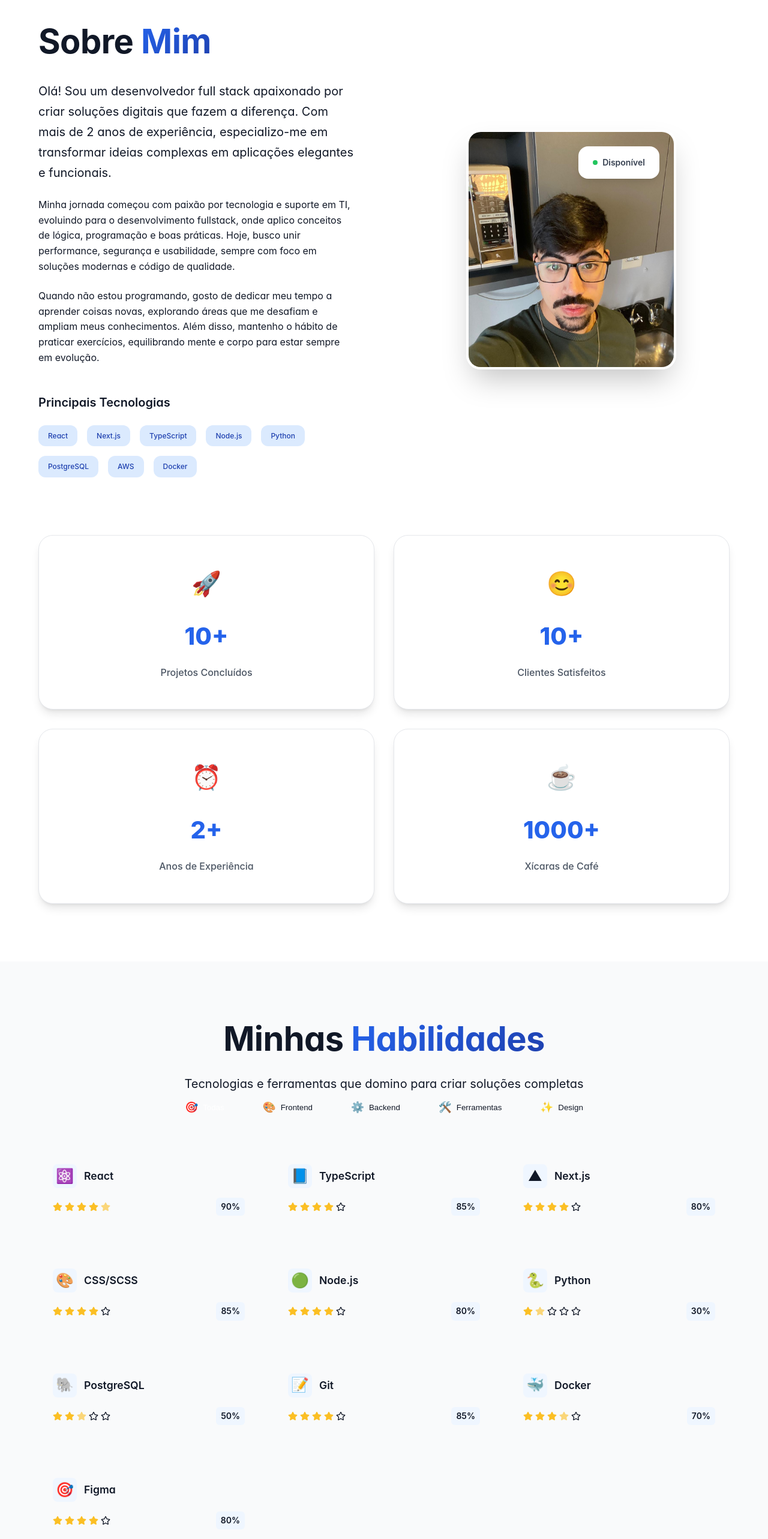
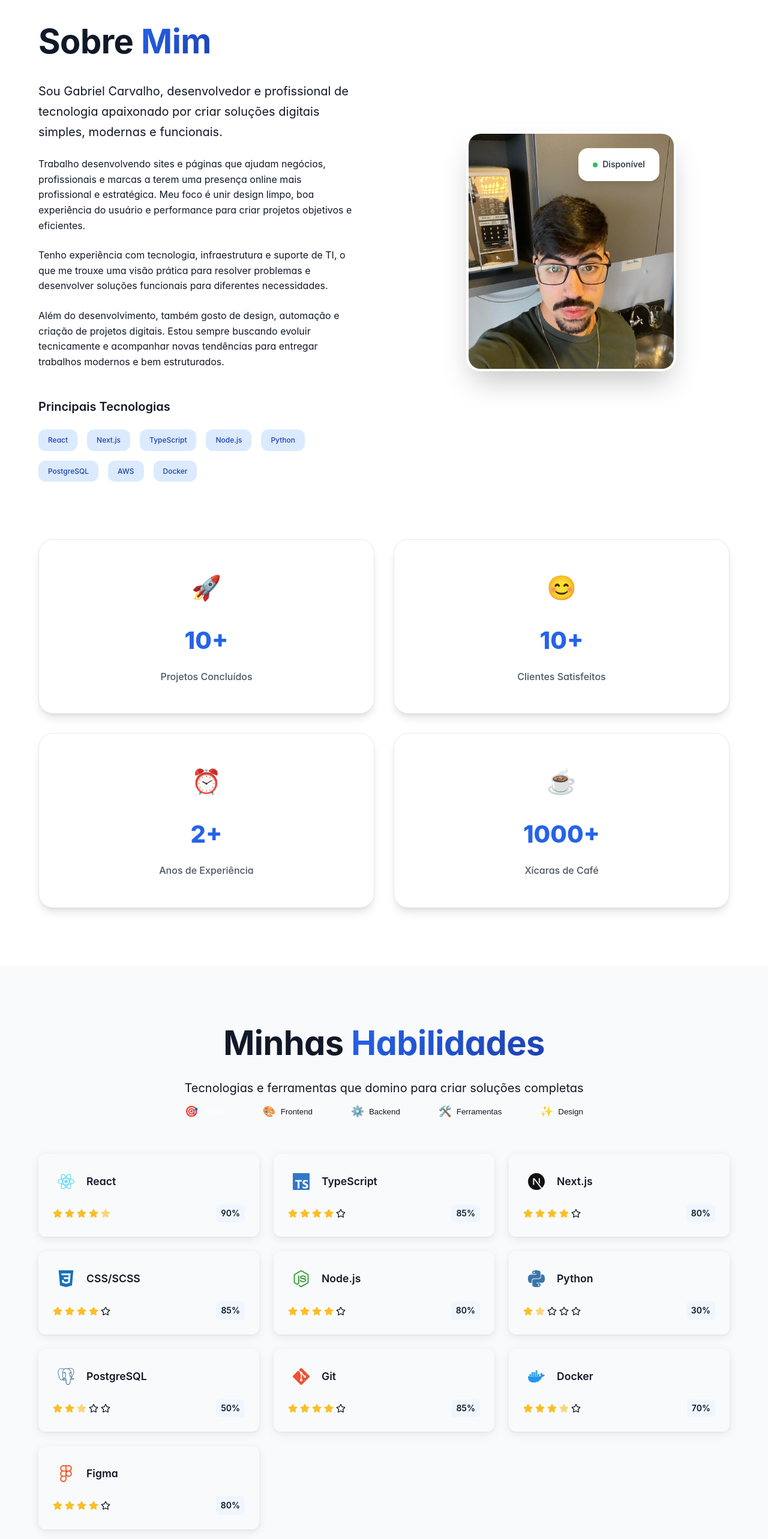
Before and after one commit to GabriCarvalho/meu-portifolio, a Next.js app: page / in a window 1280 px wide. Shown: the part 860-3426 px from the top of the page at 60% size. Built offline with nearby package versions, Linux system fonts and the light colour scheme.

Commit message:
adicao de projeto

```diff
--- a/src/components/About.tsx
+++ b/src/components/About.tsx
@@ -45,26 +45,30 @@ const About = () => {
 
             <div className={styles.textContent}>
               <p className="body-lg text-secondary mb-md">
-                Olá! Sou um desenvolvedor full stack apaixonado por criar
-                soluções digitais que fazem a diferença. Com mais de 2 anos de
-                experiência, especializo-me em transformar ideias complexas em
-                aplicações elegantes e funcionais.
+                Sou Gabriel Carvalho, desenvolvedor e profissional de tecnologia
+                apaixonado por criar soluções digitais simples, modernas e
+                funcionais.
               </p>
 
               <p className="body-md text-secondary mb-md">
-                Minha jornada começou com paixão por tecnologia e suporte em TI,
-                evoluindo para o desenvolvimento fullstack, onde aplico
-                conceitos de lógica, programação e boas práticas. Hoje, busco
-                unir performance, segurança e usabilidade, sempre com foco em
-                soluções modernas e código de qualidade.
+                Trabalho desenvolvendo sites e páginas que ajudam negócios,
+                profissionais e marcas a terem uma presença online mais
+                profissional e estratégica. Meu foco é unir design limpo, boa
+                experiência do usuário e performance para criar projetos
+                objetivos e eficientes.
+              </p>
+
+              <p className="body-md text-secondary mb-md">
+                Tenho experiência com tecnologia, infraestrutura e suporte de
+                TI, o que me trouxe uma visão prática para resolver problemas e
+                desenvolver soluções funcionais para diferentes necessidades.
               </p>
 
               <p className="body-md text-secondary mb-lg">
-                Quando não estou programando, gosto de dedicar meu tempo a
-                aprender coisas novas, explorando áreas que me desafiam e
-                ampliam meus conhecimentos. Além disso, mantenho o hábito de
-                praticar exercícios, equilibrando mente e corpo para estar
-                sempre em evolução.
+                Além do desenvolvimento, também gosto de design, automação e
+                criação de projetos digitais. Estou sempre buscando evoluir
+                tecnicamente e acompanhar novas tendências para entregar
+                trabalhos modernos e bem estruturados.
               </p>
             </div>
 
--- a/src/components/Projects.tsx
+++ b/src/components/Projects.tsx
@@ -61,14 +61,28 @@ const Projects = () => {
                   }}
                 />
                 <div className={styles.projectOverlay}>
+                  {project.liveUrl && (
+                    <a
+                      href={project.liveUrl}
+                      target="_blank"
+                      rel="noopener noreferrer"
+                      className={styles.projectBtn}
+                    >
+                      <FaExternalLinkAlt size={18} />
+                      Ver Site
+                    </a>
+                  )}
+                  {project.githubUrl && (
                     <a
                       href={project.githubUrl}
+                      target="_blank"
                       rel="noopener noreferrer"
                       className={styles.projectBtn}
                     >
                       <FaGithub size={20} />
                       Ver Código
                     </a>
+                  )}
                 </div>
               </div>
 
@@ -87,14 +101,28 @@ const Projects = () => {
                 </div>
 
                 <div className={styles.projectActions}>
+                  {project.githubUrl && (
                     <a
                       href={project.githubUrl}
+                      target="_blank"
                       rel="noopener noreferrer"
                       className={styles.githubLink}
                     >
                       <FaGithub size={18} />
                       Repositório
                     </a>
+                  )}
+                  {project.liveUrl && (
+                    <a
+                      href={project.liveUrl}
+                      target="_blank"
+                      rel="noopener noreferrer"
+                      className={styles.githubLink}
+                    >
+                      <FaExternalLinkAlt size={16} />
+                      Ver Site
+                    </a>
+                  )}
                 </div>
               </div>
             </div>
--- a/src/components/Skills.module.css
+++ b/src/components/Skills.module.css
@@ -56,7 +56,7 @@
 /* Grid de skills */
 .skillsGrid {
   display: grid;
-  grid-template-columns: repeat(auto-fit, minmax(280px, 1fr));
+  grid-template-columns: repeat(3, 1fr);
   gap: 1.5rem;
   opacity: 0;
   transform: translateY(30px);
@@ -73,6 +73,7 @@
   padding: 1.5rem;
   border-radius: var(--radius-lg);
   border: 1px solid var(--border);
+  box-shadow: 0 4px 16px rgba(0, 0, 0, 0.08), 0 1px 4px rgba(0, 0, 0, 0.06);
   transition: all var(--transition-normal);
   opacity: 0;
   transform: translateY(20px);
@@ -94,13 +95,14 @@
 
 .skillIcon {
   font-size: 1.5rem;
-  width: 2.5rem;
-  height: 2.5rem;
+  width: 2.75rem;
+  height: 2.75rem;
   display: flex;
   align-items: center;
   justify-content: center;
-  background: var(--primary-50);
+  background: transparent;
   border-radius: var(--radius-md);
+  flex-shrink: 0;
 }
 
 .skillName {
@@ -115,7 +117,7 @@
   display: flex;
   align-items: center;
   justify-content: space-between;
-  margin-bottom: 0.75rem;
+  margin-bottom: 0;
 }
 
 .starsContainer {
@@ -148,23 +150,6 @@
   border-radius: var(--radius-sm);
 }
 
-/* Barra de progresso minimalista */
-.progressBar {
-  height: 4px;
-  background: var(--surface-tertiary);
-  border-radius: var(--radius-full);
-  overflow: hidden;
-}
-
-.progressFill {
-  height: 100%;
-  background: linear-gradient(90deg, var(--primary), var(--primary-light));
-  border-radius: var(--radius-full);
-  width: 0;
-  animation: fillProgress 1s ease-out forwards;
-  transition: width 0.8s ease-out;
-}
-
 /* Animações */
 @keyframes slideInUp {
   to {
@@ -173,16 +158,10 @@
   }
 }
 
-@keyframes fillProgress {
-  from {
-    width: 0;
-  }
-}
-
 /* Responsivo */
 @media (max-width: 768px) {
   .skillsGrid {
-    grid-template-columns: 1fr;
+    grid-template-columns: repeat(2, 1fr);
     gap: 1rem;
   }
 
@@ -201,10 +180,6 @@
 }
 
 /* Modo escuro */
-[data-theme="dark"] .skillIcon {
-  background: var(--primary-900);
-}
-
 [data-theme="dark"] .skillLevel {
   background: var(--primary-900);
   color: var(--primary-200);
--- a/src/components/Skills.tsx
+++ b/src/components/Skills.tsx
@@ -4,6 +4,32 @@ import { useState, useEffect } from "react";
 import { skills } from "@/data/skills";
 import styles from "./Skills.module.css";
 import { FaStar, FaRegStar } from "react-icons/fa";
+import {
+  SiReact,
+  SiTypescript,
+  SiNextdotjs,
+  SiCss3,
+  SiNodedotjs,
+  SiPython,
+  SiPostgresql,
+  SiGit,
+  SiDocker,
+  SiFigma,
+} from "react-icons/si";
+import type { IconType } from "react-icons";
+
+const iconMap: Record<string, { Icon: IconType; color: string }> = {
+  React: { Icon: SiReact, color: "#61DAFB" },
+  TypeScript: { Icon: SiTypescript, color: "#3178C6" },
+  "Next.js": { Icon: SiNextdotjs, color: "#111111" },
+  "CSS/SCSS": { Icon: SiCss3, color: "#1572B6" },
+  "Node.js": { Icon: SiNodedotjs, color: "#339933" },
+  Python: { Icon: SiPython, color: "#3776AB" },
+  PostgreSQL: { Icon: SiPostgresql, color: "#336791" },
+  Git: { Icon: SiGit, color: "#F05032" },
+  Docker: { Icon: SiDocker, color: "#2496ED" },
+  Figma: { Icon: SiFigma, color: "#F24E1E" },
+};
 
 const Skills = () => {
   const [isVisible, setIsVisible] = useState(false);
@@ -97,14 +123,26 @@ const Skills = () => {
         <div
           className={`${styles.skillsGrid} ${isVisible ? styles.visible : ""}`}
         >
-          {filteredSkills.map((skill, index) => (
+          {filteredSkills.map((skill, index) => {
+            const iconEntry = iconMap[skill.name];
+            const IconComponent = iconEntry?.Icon;
+            return (
             <div
               key={skill.id}
               className={styles.skillCard}
               style={{ animationDelay: `${index * 0.1}s` }}
             >
               <div className={styles.skillHeader}>
-                <span className={styles.skillIcon}>{skill.icon}</span>
+                <span
+                  className={styles.skillIcon}
+                  style={{ color: iconEntry?.color }}
+                >
+                  {IconComponent ? (
+                    <IconComponent size={28} />
+                  ) : (
+                    skill.icon
+                  )}
+                </span>
                 <h3 className={styles.skillName}>{skill.name}</h3>
               </div>
 
@@ -114,19 +152,9 @@ const Skills = () => {
                 </div>
                 <span className={styles.skillLevel}>{skill.level}%</span>
               </div>
-
-              {/* Barra de progresso minimalista */}
-              <div className={styles.progressBar}>
-                <div
-                  className={styles.progressFill}
-                  style={{
-                    width: `${skill.level}%`,
-                    animationDelay: `${index * 0.1 + 0.5}s`,
-                  }}
-                ></div>
-              </div>
             </div>
-          ))}
+          );
+          })}
         </div>
       </div>
     </section>
--- a/src/data/projects.ts
+++ b/src/data/projects.ts
@@ -24,4 +24,13 @@ export const projects = [
     githubUrl: "https://github.com/GabriCarvalho/meu-portifolio",
     technologies: ["React", "Typescript", "CSS Modules"],
   },
+  {
+    id: 4,
+    title: "Onde Correr",
+    description:
+      "Plataforma de corridas de rua de São José dos Campos com calendário de provas, comunidade de corredores e loja de afiliados. Descubra as melhores corridas da região e conecte-se com outros atletas.",
+    image: "./imagens/ondecorrer.png",
+    liveUrl: "https://ondecorrer.app.br/",
+    technologies: ["Next.js", "React", "Supabase", "Tailwind CSS"],
+  },
 ];
--- a/src/types/index.ts
+++ b/src/types/index.ts
@@ -3,7 +3,8 @@ export interface Project {
   title: string;
   description: string;
   image: string;
-  githubUrl: string;
+  githubUrl?: string;
+  liveUrl?: string;
   technologies: string[];
 }
 
```
Also changed, not shown: public/imagens/ondecorrer.png (added). Lines whose indentation alone changed are shown as unchanged.
